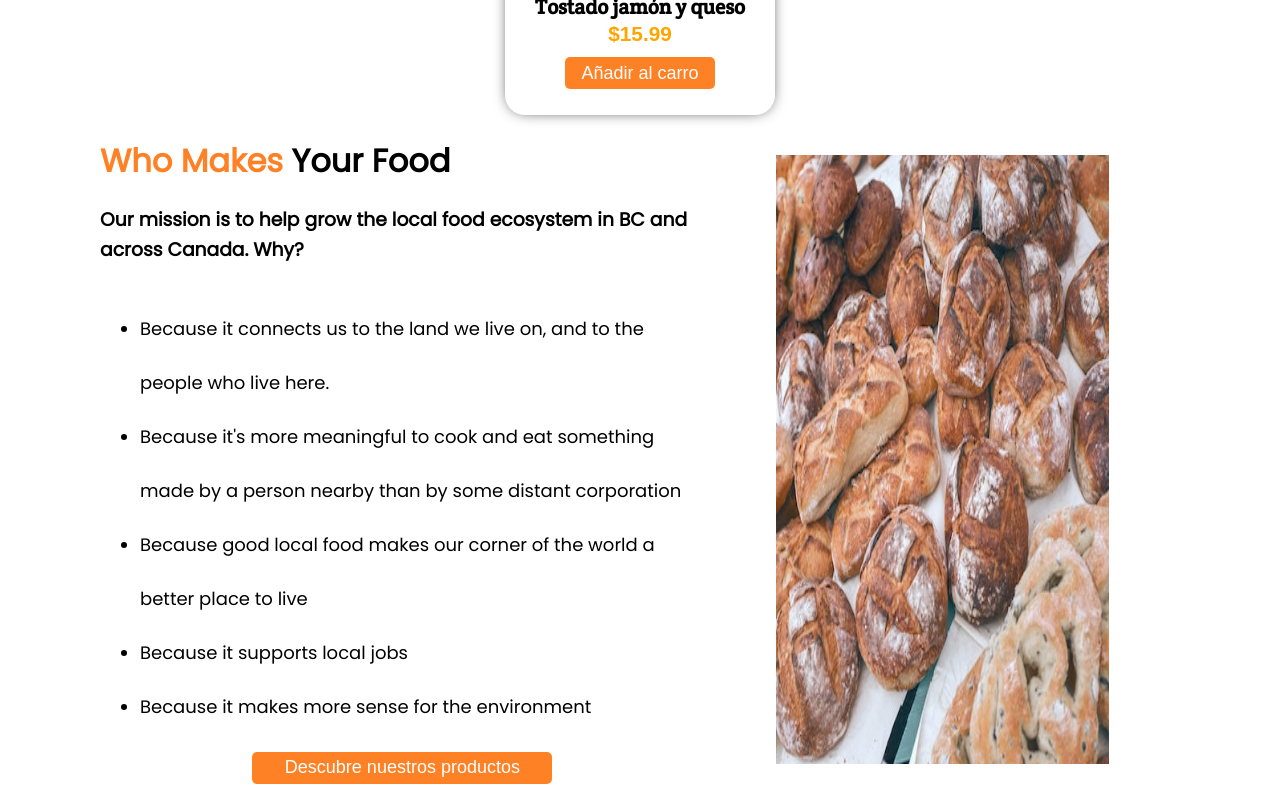
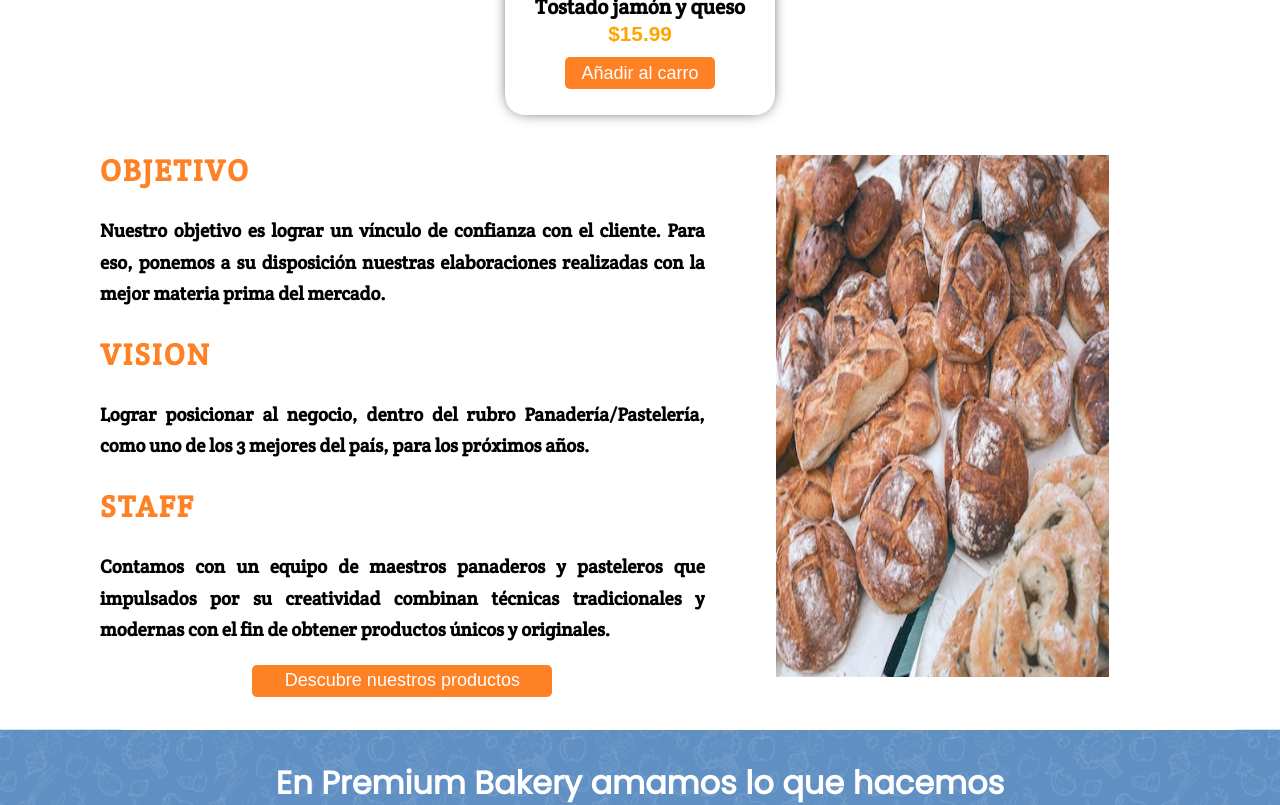
Before and after one commit to SzucsJuan21/proyectogrupal, a React (Create React App) app: page / in a window 1280 px wide. Shown: the part 800-1605 px from the top of the page. Built offline with nearby package versions, Linux system fonts and the light colour scheme; data requests are answered from the project's data file; a web font is replaced by a local one.

Commit message:
Cambios en contenido banner 1 y letras en banner 3

```diff
--- a/src/Componentes/Seccion info/MainContainer.js
+++ b/src/Componentes/Seccion info/MainContainer.js
@@ -12,42 +12,46 @@ const MainContainer = () => {
           style={{
             color: "#FF8126",
             margin: "0",
+            fontSize: "30px",
+            letterSpacing: "2px"
           }}
         >
-          Who Makes{" "}
-          <span
-            style={{
-              color: "black",
-            }}
-          >
-            Your Food
-          </span>
+          OBJETIVO
         </h1>
         <h3>
-          Our mission is to help grow the local food ecosystem in BC and across
-          Canada. Why?{" "}
+          Nuestro objetivo es lograr un vínculo de confianza con el cliente. Para eso,
+          ponemos a su disposición nuestras elaboraciones realizadas con la mejor
+          materia prima del mercado. {" "}
         </h3>
-        <ul
+        <h1
           style={{
-            lineHeight: 3,
-            fontSize: "18px",
+            color: "#FF8126",
+            margin: "0",
+            fontSize: "30px",
+            letterSpacing: "2px"
           }}
         >
-          <li>
-            Because it connects us to the land we live on, and to the people who
-            live here.
-          </li>
-          <li>
-            Because it's more meaningful to cook and eat something made by a
-            person nearby than by some distant corporation
-          </li>
-          <li>
-            Because good local food makes our corner of the world a better place
-            to live
-          </li>
-          <li>Because it supports local jobs</li>
-          <li>Because it makes more sense for the environment</li>
-        </ul>
+          VISION
+        </h1>
+        <h3>
+          Lograr posicionar al negocio, dentro del rubro Panadería/Pastelería, como uno
+          de los 3 mejores del país, para los próximos años. {" "}
+        </h3>
+        <h1
+          style={{
+            color: "#FF8126",
+            margin: "0",
+            fontSize: "30px",
+            letterSpacing: "2px"
+          }}
+        >
+          STAFF
+        </h1>
+        <h3>
+          Contamos con un equipo de maestros panaderos y pasteleros que impulsados por su
+          creatividad combinan técnicas tradicionales y modernas con el fin de obtener productos
+          únicos y originales. {" "}
+        </h3>
 
         <div
           style={{ width: "100%", display: "flex", justifyContent: "center" }}
--- a/src/Componentes/Seccion info/SubSection.js
+++ b/src/Componentes/Seccion info/SubSection.js
@@ -6,10 +6,12 @@ const SubSection = (props) => {
 };
 
 const Container = styled.div`
-  font-family: Poppins, sans-serif;
-  line-height: 1.6;
-  text-align: left;
+  // font-family: Poppins, sans-serif;
+  font-family: 'Crete Round', serif;
+  line-height: 1.7;
+  text-align: justify;
   display: flex;
+  margin-top: 10px;
   flex-direction: column;
 
 `;
--- a/src/Componentes/hojas-de-estilo/tc.css
+++ b/src/Componentes/hojas-de-estilo/tc.css
@@ -89,7 +89,7 @@
 
   font-family: 'Crimson Text', serif;
   font-style: unset;
-  font-weight: 500px;
+  font-weight: bold;
   font-size: 1.3rem;
   line-height: 30px;
   text-align: justify;
```
